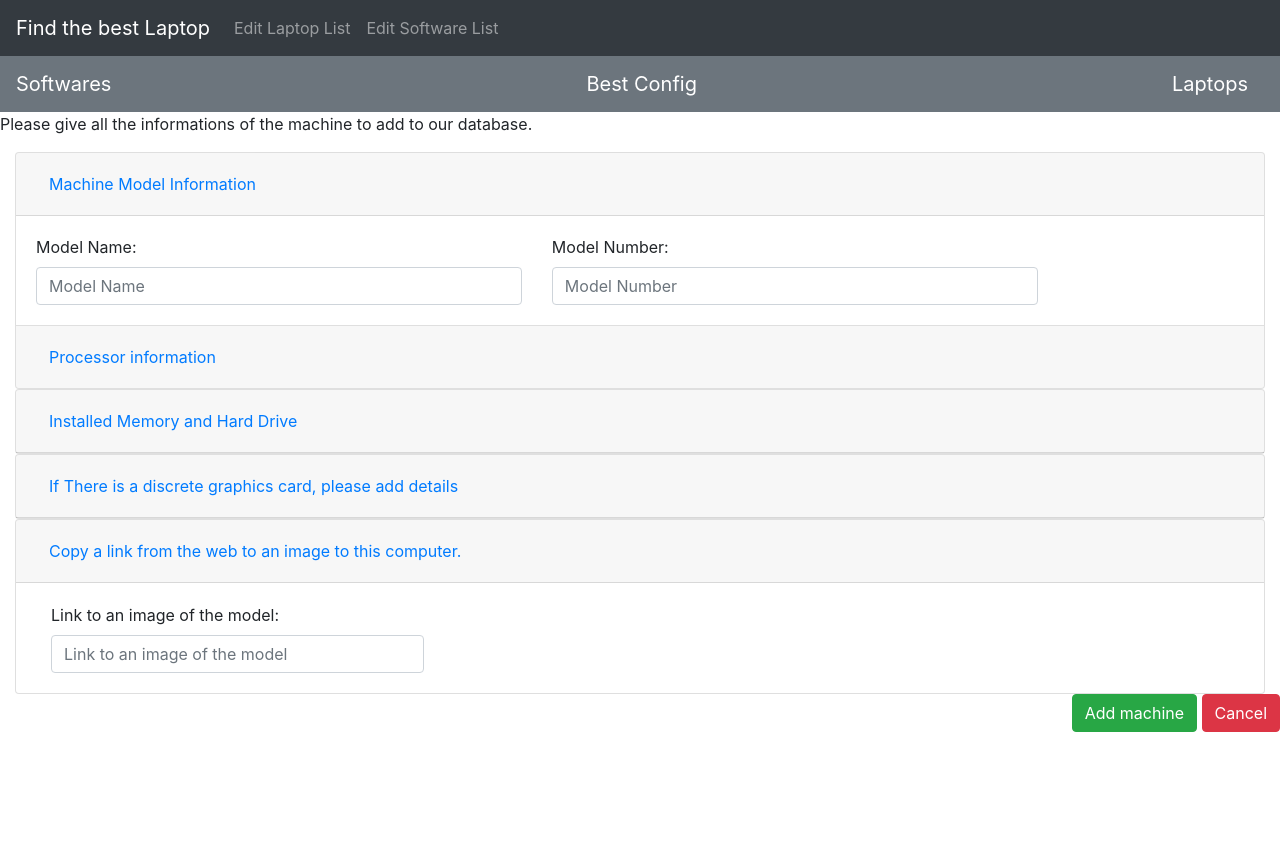
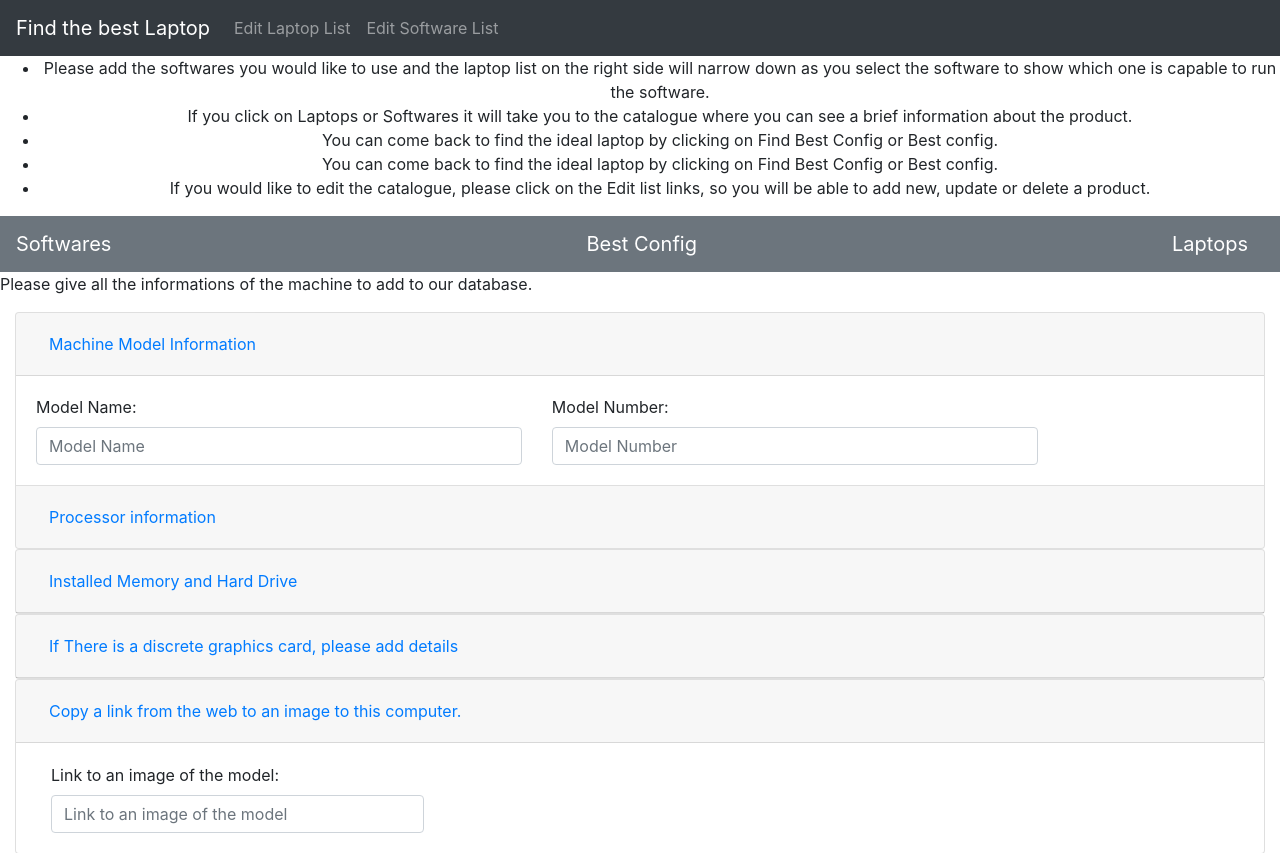
Before and after one commit to Code-Institute-Submissions/requestMachine, a Flask app: page /add_laptop in a window 1280 px wide. Shown: the top 853 px of the page. Before the commit the page ends 732 px from the top, so only its background shows below. Run offline with Flask 2, Linux system fonts and the light colour scheme; some libraries are stand-ins or nearby versions.

Commit message:
add instructions to pages

```diff
--- a/templates/base.html
+++ b/templates/base.html
@@ -2,13 +2,15 @@
 <html>
 
 <head>
-    <link rel="stylesheet" href="https://stackpath.bootstrapcdn.com/bootstrap/4.4.1/css/bootstrap.min.css" integrity="sha384-Vkoo8x4CGsO3+Hhxv8T/Q5PaXtkKtu6ug5TOeNV6gBiFeWPGFN9MuhOf23Q9Ifjh" crossorigin="anonymous">
+  <link rel="stylesheet" href="https://stackpath.bootstrapcdn.com/bootstrap/4.4.1/css/bootstrap.min.css"
+    integrity="sha384-Vkoo8x4CGsO3+Hhxv8T/Q5PaXtkKtu6ug5TOeNV6gBiFeWPGFN9MuhOf23Q9Ifjh" crossorigin="anonymous">
 </head>
 
 <body>
   <!--Navbar content-->
   <nav class="navbar navbar-expand-lg navbar-dark bg-dark">
-        <button class="navbar-toggler" type="button" data-toggle="collapse" data-target="#navbarTogglerDemo01" aria-controls="navbarTogglerDemo01" aria-expanded="false" aria-label="Toggle navigation">
+    <button class="navbar-toggler" type="button" data-toggle="collapse" data-target="#navbarTogglerDemo01"
+      aria-controls="navbarTogglerDemo01" aria-expanded="false" aria-label="Toggle navigation">
       <span class="navbar-toggler-icon"></span>
     </button>
     <div class="collapse navbar-collapse" id="navbarTogglerDemo01">
@@ -24,11 +26,44 @@
       </ul>
     </div>
   </nav>
+<div class="conatiner" style="text-align: center;">
 
+  <ul>
+      <li>
+        Please add the softwares you would like to use and the laptop list on the right side will narrow down as you
+        select the software to show which one is capable to run the software.
+
+      </li>
+      <li>
+        If you click on Laptops or Softwares it will take you to the catalogue where you can see a brief information
+        about the product.
+
+      </li>
+      <li>
+        You can come back to find the ideal laptop by clicking on Find Best Config or Best config.
+
+      </li>
+      <li>
+        You can come back to find the ideal laptop by clicking on Find Best Config or Best config.
+
+      </li>
+      <li>
+        If you would like to edit the catalogue, please click on the Edit list links, so you will be able to add new,
+        update or delete a product.
+
+      </li>
+    </ul>
+</div>
   {% block content %} {% endblock %}
-        <script src="https://code.jquery.com/jquery-3.4.1.slim.min.js" integrity="sha384-J6qa4849blE2+poT4WnyKhv5vZF5SrPo0iEjwBvKU7imGFAV0wwj1yYfoRSJoZ+n" crossorigin="anonymous"></script>
-        <script src="https://cdn.jsdelivr.net/npm/popper.js@1.16.0/dist/umd/popper.min.js" integrity="sha384-Q6E9RHvbIyZFJoft+2mJbHaEWldlvI9IOYy5n3zV9zzTtmI3UksdQRVvoxMfooAo" crossorigin="anonymous"></script>
-        <script src="https://stackpath.bootstrapcdn.com/bootstrap/4.4.1/js/bootstrap.min.js" integrity="sha384-wfSDF2E50Y2D1uUdj0O3uMBJnjuUD4Ih7YwaYd1iqfktj0Uod8GCExl3Og8ifwB6" crossorigin="anonymous"></script>
+  <script src="https://code.jquery.com/jquery-3.4.1.slim.min.js"
+    integrity="sha384-J6qa4849blE2+poT4WnyKhv5vZF5SrPo0iEjwBvKU7imGFAV0wwj1yYfoRSJoZ+n" crossorigin="anonymous">
+  </script>
+  <script src="https://cdn.jsdelivr.net/npm/popper.js@1.16.0/dist/umd/popper.min.js"
+    integrity="sha384-Q6E9RHvbIyZFJoft+2mJbHaEWldlvI9IOYy5n3zV9zzTtmI3UksdQRVvoxMfooAo" crossorigin="anonymous">
+  </script>
+  <script src="https://stackpath.bootstrapcdn.com/bootstrap/4.4.1/js/bootstrap.min.js"
+    integrity="sha384-wfSDF2E50Y2D1uUdj0O3uMBJnjuUD4Ih7YwaYd1iqfktj0Uod8GCExl3Og8ifwB6" crossorigin="anonymous">
+  </script>
 </body>
 
 </html>
```
Lines whose indentation alone changed are shown as unchanged.
